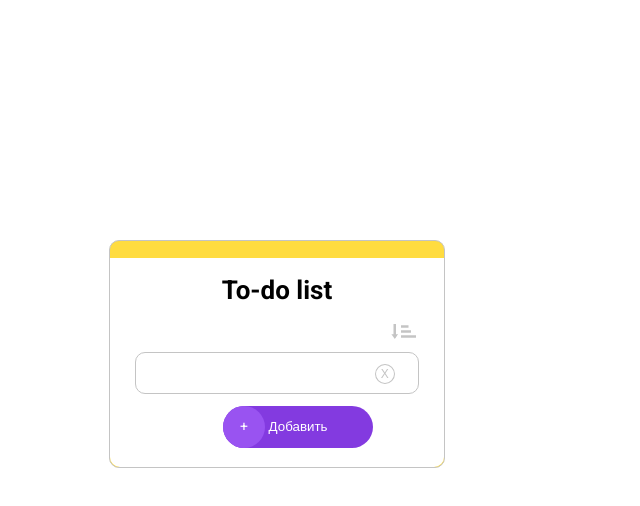
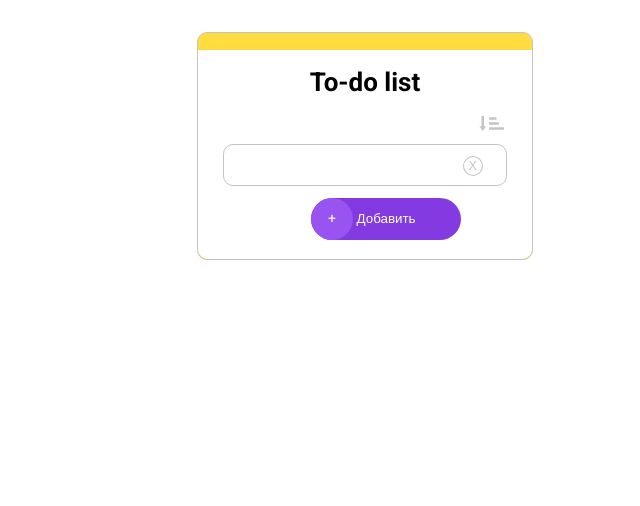
Before and after one commit to tbandelikova/Project-M2, a plain HTML site: page index.html in a window 1280 px wide. Shown: the whole page, without its empty margins (275-915 px from the left). Drawn offline with Linux system fonts and the light colour scheme.

Commit message:
position centered

```diff
--- a/style.css
+++ b/style.css
@@ -32,9 +32,8 @@ h1 {
 }
 
 .main {
-    position: absolute;
-    top: 30%;
-    left: 30%;
+    margin: 0 auto;
+    margin-top: 2rem;
     width: 336px;
     background-color: #FFDC40;
 }
```
